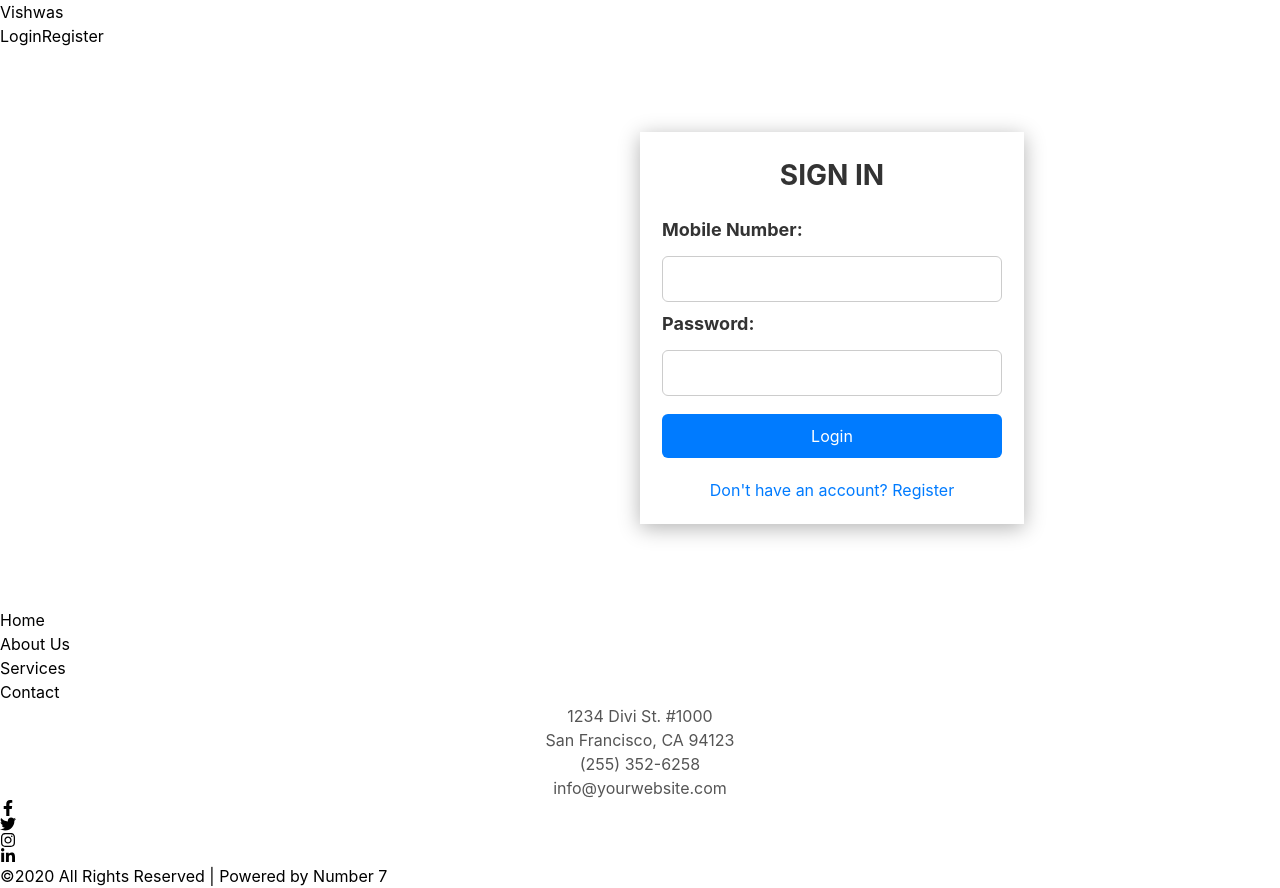
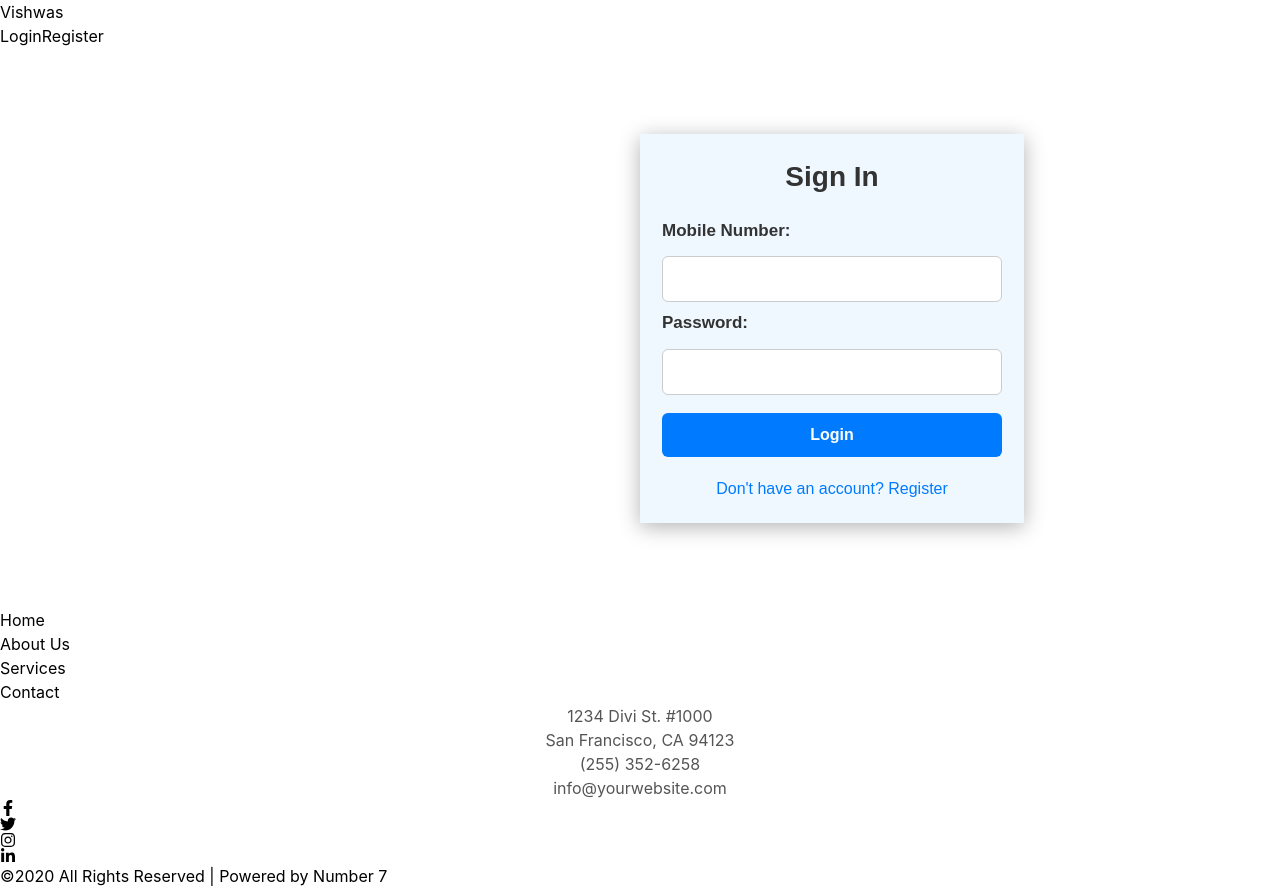
Before and after one commit to vigneshwaranbalamurugan/VISHWAS, a React (Vite) app in the folder vishwas/: page /login in a window 1280 px wide. Built offline with nearby package versions, Linux system fonts and the light colour scheme.

Commit message:
styele-login

```diff
--- a/vishwas/src/components/Footer.tsx
+++ b/vishwas/src/components/Footer.tsx
@@ -3,7 +3,7 @@ import { FaFacebookF, FaTwitter, FaInstagram, FaLinkedinIn } from 'react-icons/f
 
 const Footer = () => {
   return (
-    <footer className="bg-orange-300 text-white pb-0 w-full mt-auto">
+    <footer className="bg-[#51c051] text-white pb-0 w-full mt-auto">
       <div className="flex justify-between p-0">
         <div>
           <ul className="list-none p-0">
--- a/vishwas/src/components/Header.tsx
+++ b/vishwas/src/components/Header.tsx
@@ -3,7 +3,7 @@ import '../input.css'
 const Header = () => {
   return (
     <>
-    <div className="bg-green-300 top-0 right-0 w-full left-0 h-18 flex items-center justify-between px-16 py-2 text-slate-50">
+    <div className="bg-[#51c051] top-0 right-0 w-full left-0 h-18 flex items-center justify-between px-16 py-2 text-slate-50">
       <h2 className="font-bold text-2xl md:text-4xl text-[#000080]">Vishwas</h2>
       <nav className="flex items-center gap-3">
         <button type="button" className="text-[#000080] bg-gradient-to-br from-[#FF9933] via-white to-[#138808] hover:bg-gradient-to-bl focus:ring-4 focus:outline-none focus:ring-green-200 dark:focus:ring-green-800 font-medium rounded-lg text-sm px-5 py-2.5 text-center me-2 mb-2">
--- a/vishwas/src/pages/login/Login.tsx
+++ b/vishwas/src/pages/login/Login.tsx
@@ -33,7 +33,7 @@ const Login = () => {
     <section className="">
        <div className="image-container"></div>
       <div className="login-container">
-        <h2 className="">SIGN IN</h2>
+        <h2 className="">Sign In</h2>
         <form onSubmit={handleSubmit}>
           <div className="">
             <label htmlFor="mobileNumber">Mobile Number:</label>
--- a/vishwas/src/pages/login/login.css
+++ b/vishwas/src/pages/login/login.css
@@ -2,6 +2,7 @@
 section {
 
   display: grid;
+  font-family: 'Poppins', sans-serif;
   grid-template-columns: 1fr 1fr;
   height: 70vh; /* Increased to cover more of the viewport height */
   width: 60vw; /* Increased to cover more of the viewport width */
@@ -12,19 +13,21 @@ section {
 
 /* Left side image container */
 .image-container {
-  background-image: url('../../assets/cereals.jpg'); /* Replace with your image path */
+  background-image: url('../../assets/cereals.jpg');
   background-size: cover;
   background-position: center;
 }
 
-/* Right side login form container */
+
 .login-container {
-  display: flex;
-  flex-direction: column;
-  justify-content: center;
-  padding: 22px; /* Increased padding for more space inside the container */
-  background-color: rgba(255, 255, 255, 0.9); /* Slightly transparent background */
-  box-shadow: 0 4px 20px rgba(0, 0, 0, 0.3); /* Increased shadow for a stronger effect */
+
+    display: flex;
+    flex-direction: column;
+    justify-content: center;
+    padding: 22px;
+    background-color: #f0f8ff;
+    box-shadow: 0 4px 20px rgba(0, 0, 0, 0.3); /* Shadow for depth */
+
 }
 
 .login-container h2 {
@@ -45,11 +48,12 @@ section {
 }
 
 label {
-  font-weight: bold;
+  font-family: 'Poppins', sans-serif; /* Ensures consistent font styling */
+  font-size: 17px; /* Smaller font size for the label */
+  font-weight: bold; /* Medium weight for readability */
   display: block;
-  margin-bottom: 5px; /* Increased space between label and input */
-  color: #333;
-  font-size: 18px; /* Larger font size for labels */
+  margin-bottom: 5px; /* Space between label and input field */
+  color: #333; /* Larger font size for labels */
 }
 
 .button {
@@ -60,13 +64,14 @@ label {
   border-radius: 6px;
   color: #fff;
   font-size: 16px;
+  font-weight: bold; /* Makes the text bold */
   cursor: pointer;
   margin-top: 10px;
   transition: background-color 0.3s ease; /* Smooth transition on hover */
 }
 
 .button:hover {
-  background-color: #35a935; /* Darker background color on hover */
+  background-color: #51c051; /* Darker background color on hover */
 }
 
 /* Container for the link */
```
Also changed, not shown: 1 other file (tests, documents, lock files or other folders).
